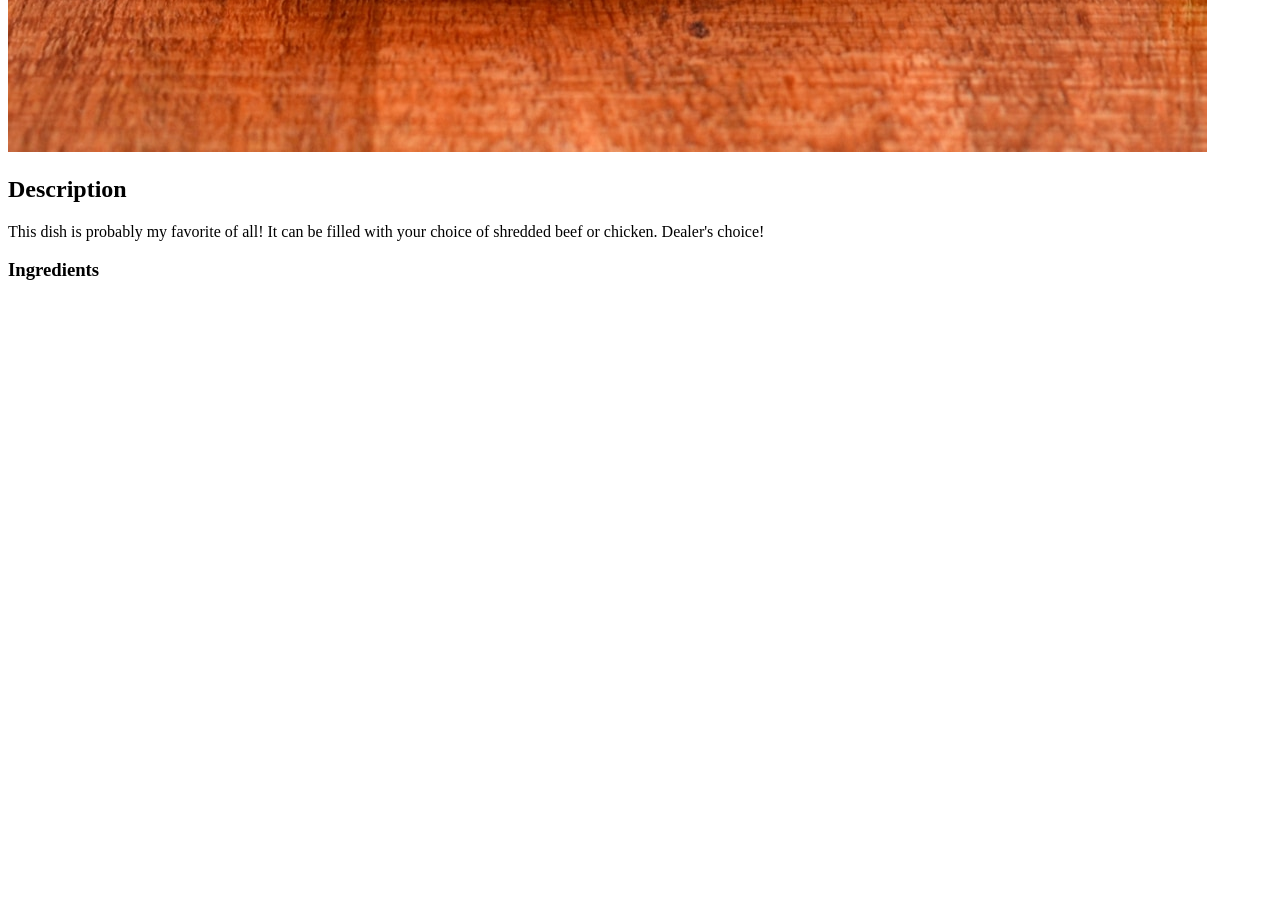
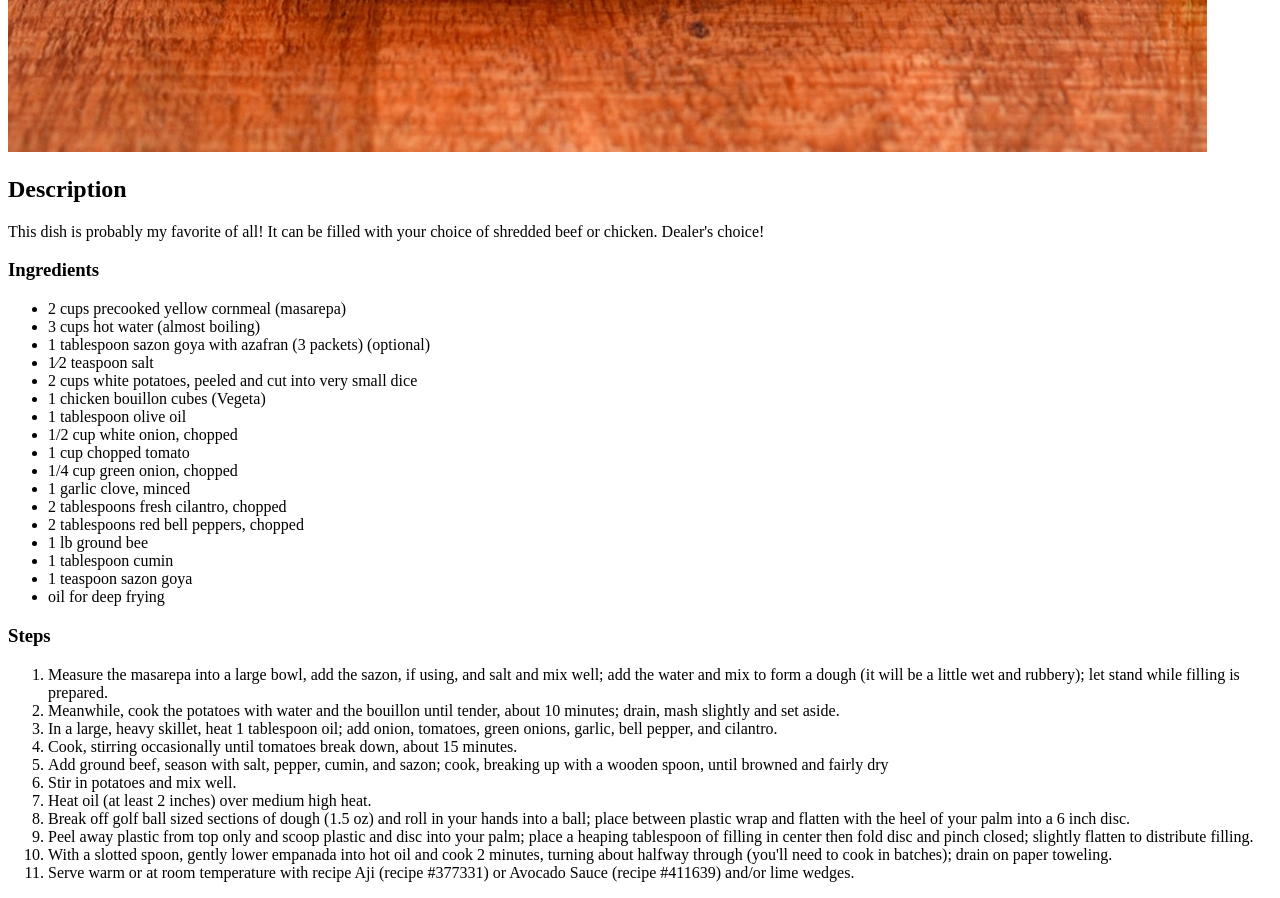
Before and after one commit to kvid05/odin-recipes, a plain HTML site: page recipes/empanadas.html in a window 1280 px wide. Shown: the part 1522-2420 px from the top of the page. Before the commit the page ends 1822 px from the top, so only its background shows below. Drawn offline with Linux system fonts and the light colour scheme.

Commit message:
Updated empanada recipe with ul/ol

```diff
--- a/recipes/empanadas.html
+++ b/recipes/empanadas.html
@@ -12,6 +12,40 @@
         <h2>Description</h2>
         <p>This dish is probably my favorite of all! It can be filled with your choice of shredded beef or chicken. Dealer's choice!</p>
         <h3>Ingredients</h3>
+        <ul>
+            <li>2 cups precooked yellow cornmeal (masarepa)</li>
+            <li>3 cups hot water (almost boiling)</li>
+            <li>1 tablespoon sazon goya with azafran (3 packets) (optional)</li>
+            <li>1⁄2 teaspoon salt</li>
+            <li>2 cups white potatoes, peeled and cut into very small dice</li>
+            <li>1 chicken bouillon cubes (Vegeta) </li>
+            <li>1 tablespoon olive oil</li>
+            <li>1/2 cup white onion, chopped</li>
+            <li>1 cup chopped tomato</li>
+            <li>1/4 cup green onion, chopped</li>
+            <li>1 garlic clove, minced</li>
+            <li>2 tablespoons fresh cilantro, chopped</li>
+            <li>2 tablespoons red bell peppers, chopped</li>
+            <li>1 lb ground bee</li>
+            <li>1 tablespoon cumin</li>
+            <li>1 teaspoon sazon goya</li>
+            <li>oil for deep frying</li>
+        </ul>
+
+        <h3>Steps</h3>
+        <ol>
+            <li>Measure the masarepa into a large bowl, add the sazon, if using, and salt and mix well; add the water and mix to form a dough (it will be a little wet and rubbery); let stand while filling is prepared.</li>
+            <li>Meanwhile, cook the potatoes with water and the bouillon until tender, about 10 minutes; drain, mash slightly and set aside.</li>
+            <li>In a large, heavy skillet, heat 1 tablespoon oil; add onion, tomatoes, green onions, garlic, bell pepper, and cilantro.</li>
+            <li>Cook, stirring occasionally until tomatoes break down, about 15 minutes.</li>
+            <li>Add ground beef, season with salt, pepper, cumin, and sazon; cook, breaking up with a wooden spoon, until browned and fairly dry</li>
+            <li>Stir in potatoes and mix well.</li>
+            <li>Heat oil (at least 2 inches) over medium high heat.</li>
+            <li>Break off golf ball sized sections of dough (1.5 oz) and roll in your hands into a ball; place between plastic wrap and flatten with the heel of your palm into a 6 inch disc.</li>
+            <li>Peel away plastic from top only and scoop plastic and disc into your palm; place a heaping tablespoon of filling in center then fold disc and pinch closed; slightly flatten to distribute filling.</li>
+            <li>With a slotted spoon, gently lower empanada into hot oil and cook 2 minutes, turning about halfway through (you'll need to cook in batches); drain on paper toweling.</li>
+            <li>Serve warm or at room temperature with recipe Aji (recipe #377331) or Avocado Sauce (recipe #411639) and/or lime wedges.</li>
+        </ol>
     </body>
 
 </html>
```
